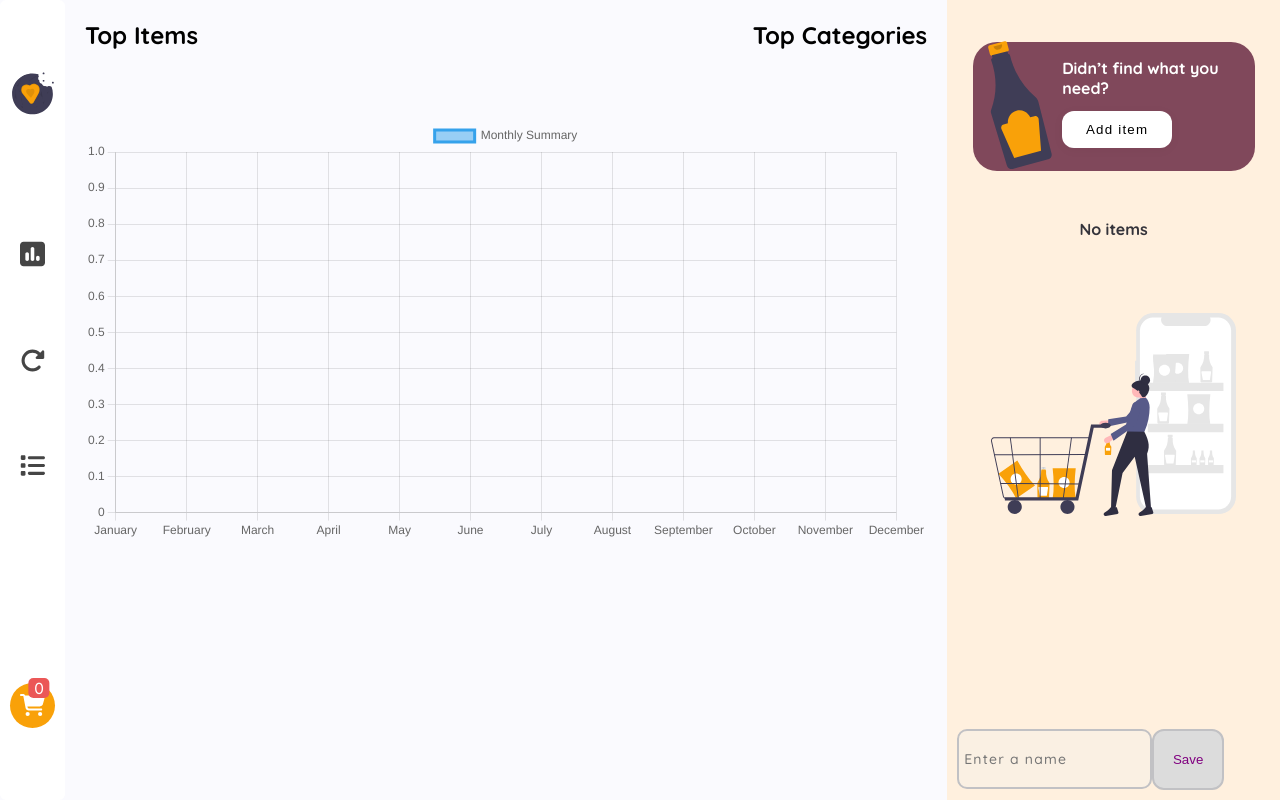
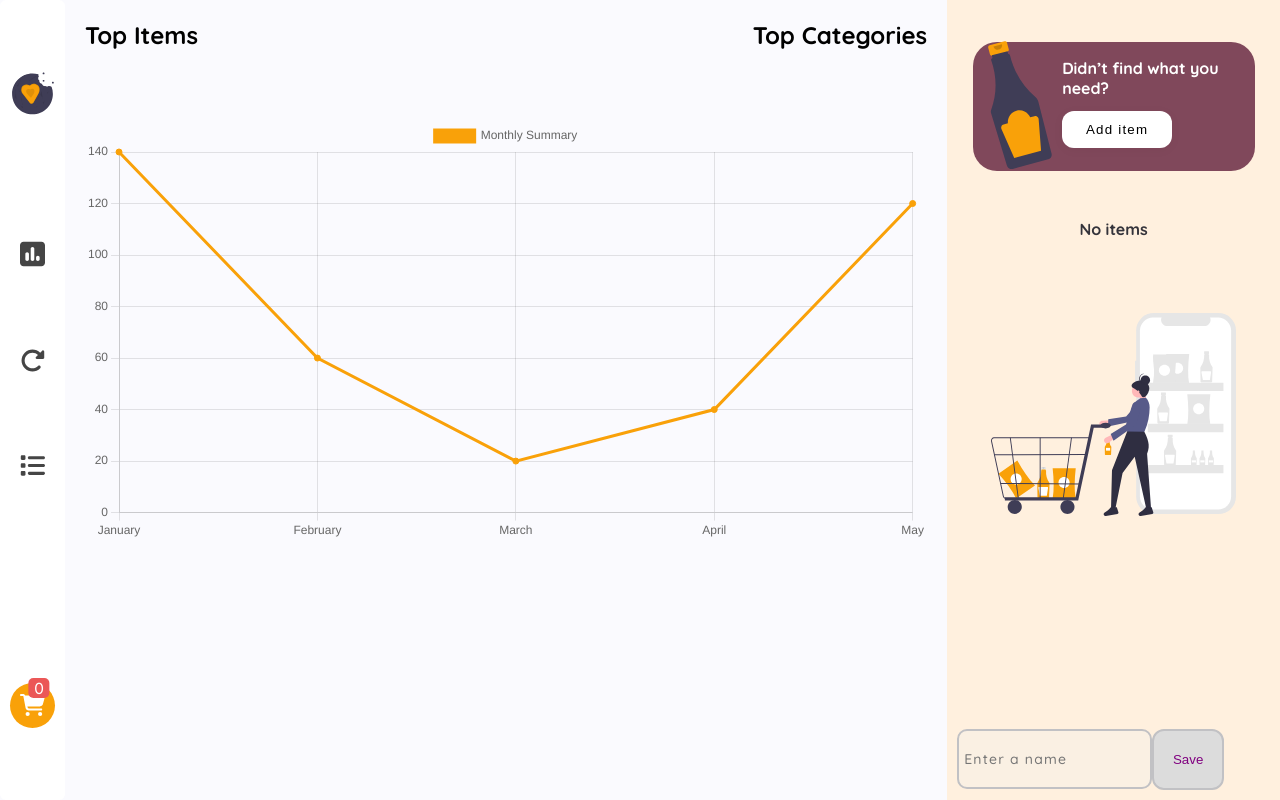
Before and after one commit to EjiroOsiephri/Shoppingfy-app, a React (Vite) app in the folder shoppingify-master/vite-project/: page /statistics in a window 1280 px wide. Built offline with nearby package versions, Linux system fonts and the light colour scheme.

Commit message:
Done with chart js

```diff
--- a/shoppingify-master/vite-project/src/pages/Chart.jsx
+++ b/shoppingify-master/vite-project/src/pages/Chart.jsx
@@ -1,5 +1,4 @@
 import React from "react";
-import { useSelector } from "react-redux";
 import { Line } from "react-chartjs-2";
 import {
   Chart as ChartJS,
@@ -12,27 +11,14 @@ import {
 ChartJS.register(LineElement, PointElement, LinearScale, Title);
 
 const Charts = () => {
-  const chartQuantity = useSelector((state) => state.cart.items);
-
   const Dummy_data = {
-    labels: [
-      "January",
-      "February",
-      "March",
-      "April",
-      "May",
-      "June",
-      "July",
-      "August",
-      "September",
-      "October",
-      "November",
-      "December",
-    ],
+    labels: ["January", "February", "March", "April", "May"],
     datasets: [
       {
         label: "Monthly Summary",
-        data: chartQuantity.map((item) => item.quantity * 10),
+        data: [140, 60, 20, 40, 120, 80, 100],
+        backgroundColor: ["rgba(249, 161, 9, 1)"],
+        borderColor: ["rgba(249, 161, 9, 1)"],
       },
     ],
   };
@@ -49,7 +35,13 @@ const Charts = () => {
     },
   };
 
-  return <Line data={Dummy_data} options={options} />;
+  return (
+    <>
+      <div style={{ width: "100%" }}>
+        <Line data={Dummy_data} options={options} />
+      </div>
+    </>
+  );
 };
 
 export default Charts;
```
